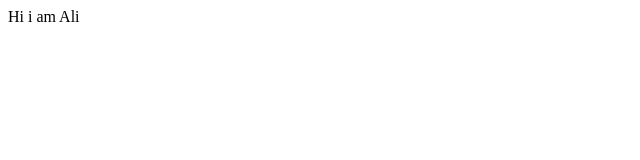
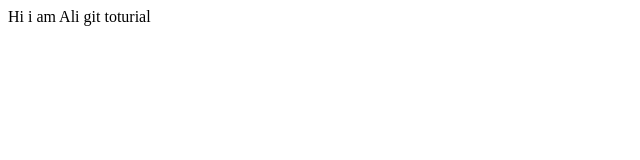
Before and after one commit to Kingali477/Ali-Fazeli, a plain HTML site: page index.html in a window 1280 px wide. Shown: the full height of the page, 0-640 px from the left. Drawn offline with Linux system fonts and the light colour scheme.

Commit message:
add some text

```diff
--- a/index.html
+++ b/index.html
@@ -6,6 +6,6 @@
     <title>Document</title>
   </head>
   <body>
-    Hi i am Ali
+    Hi i am Ali git toturial
   </body>
 </html>
```
